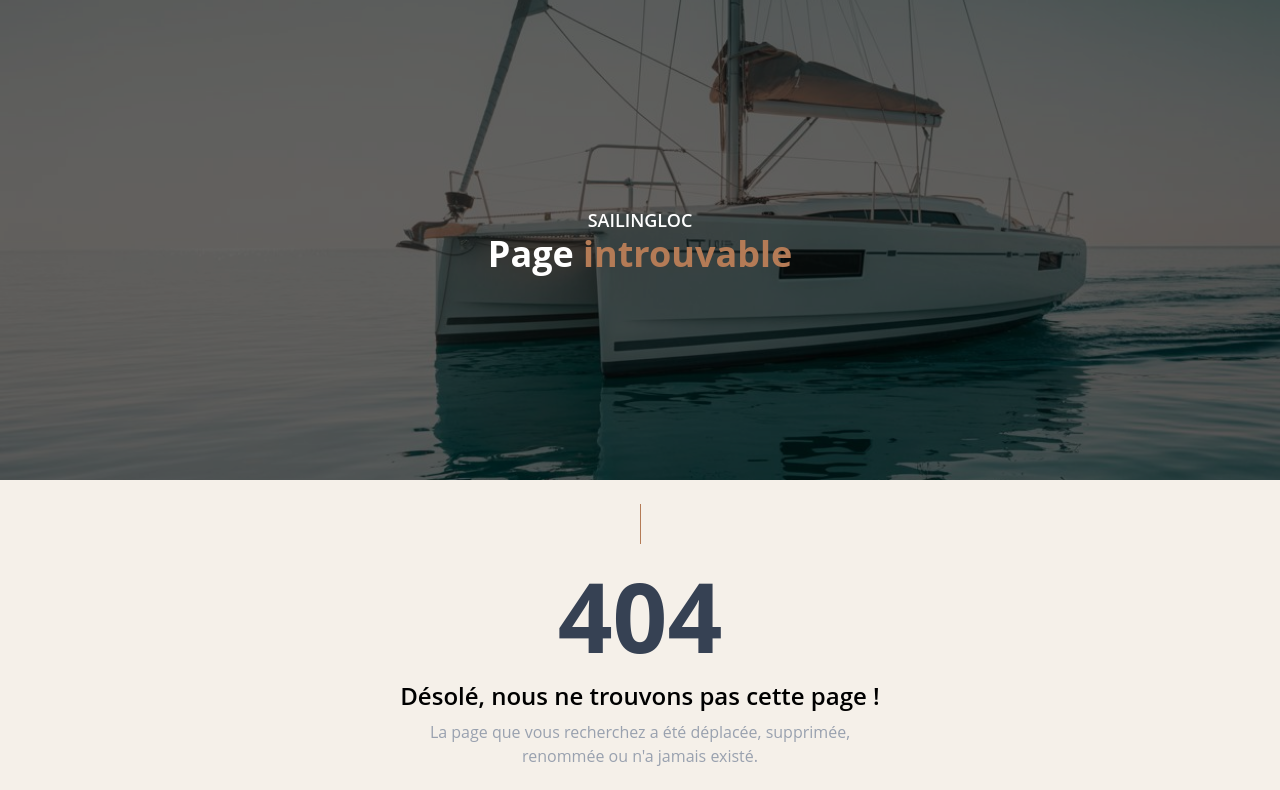
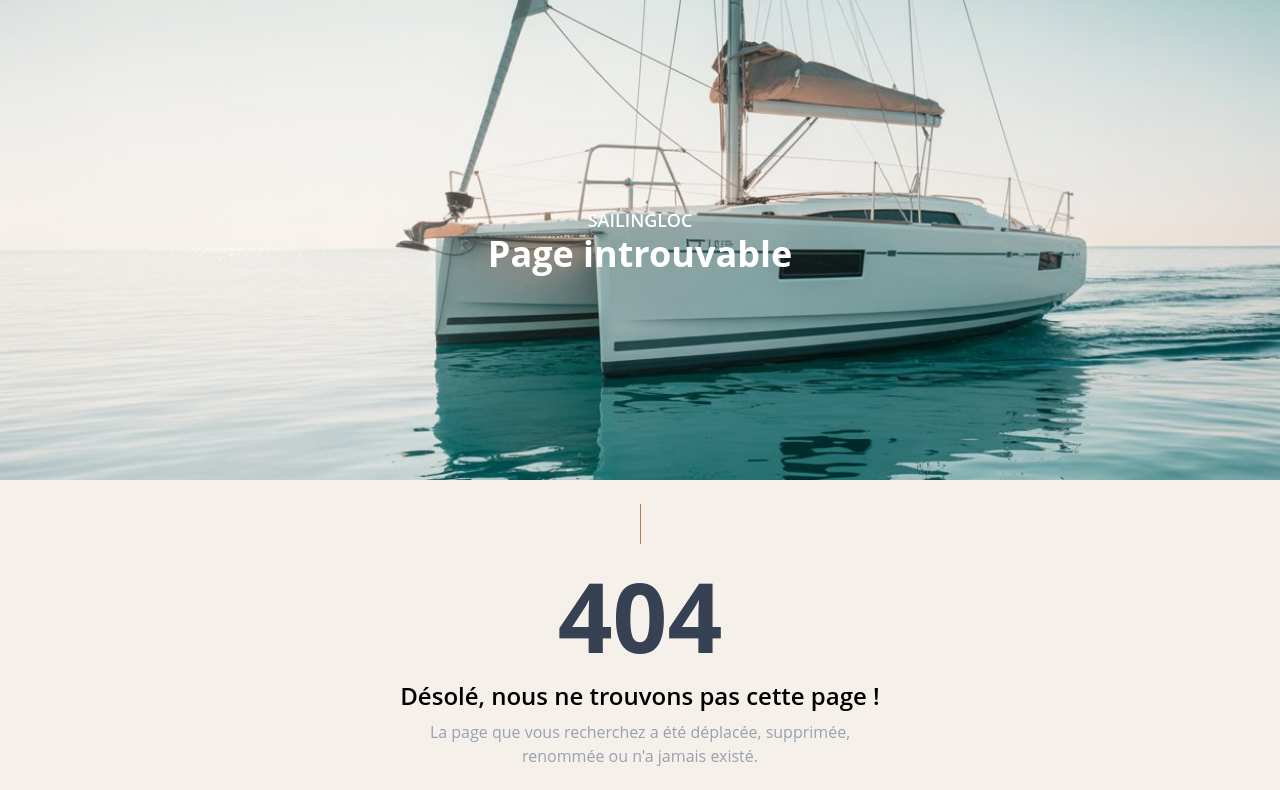
Before and after one commit to Yass8/DEVO23-G4-SAILINGLOC, a React (Vite) app in the folder front/: page /404 in a window 1280 px wide. Shown: the top 790 px of the page. Built offline with nearby package versions, Linux system fonts and the light colour scheme; a web font is replaced by a local one.

Commit message:
fix: remove overlay from header banner and simplify page title

```diff
--- a/front/src/Client/pages/Page404.jsx
+++ b/front/src/Client/pages/Page404.jsx
@@ -25,9 +25,9 @@ export default function Page404() {
 
       {/* Header Banner */}
       <section className="h-[60vh] bg-cover bg-center flex flex-col justify-center items-center text-center relative" style={{ backgroundImage: "url('/images/hero.jpeg')" }}>
-        <div className="absolute inset-0 bg-black/60"></div>
+        {/* <div className="absolute inset-0 bg-black/60"></div> */}
         <h6 className="text-lg text-white font-semibold z-10">SAILINGLOC</h6>
-        <h1 className="text-4xl text-white font-bold z-10">Page <span className="text-[#b47b56]">introuvable</span></h1>
+        <h1 className="text-4xl text-white font-bold z-10">Page introuvable</h1>
       </section>
 
       {/* Divider */}
```
